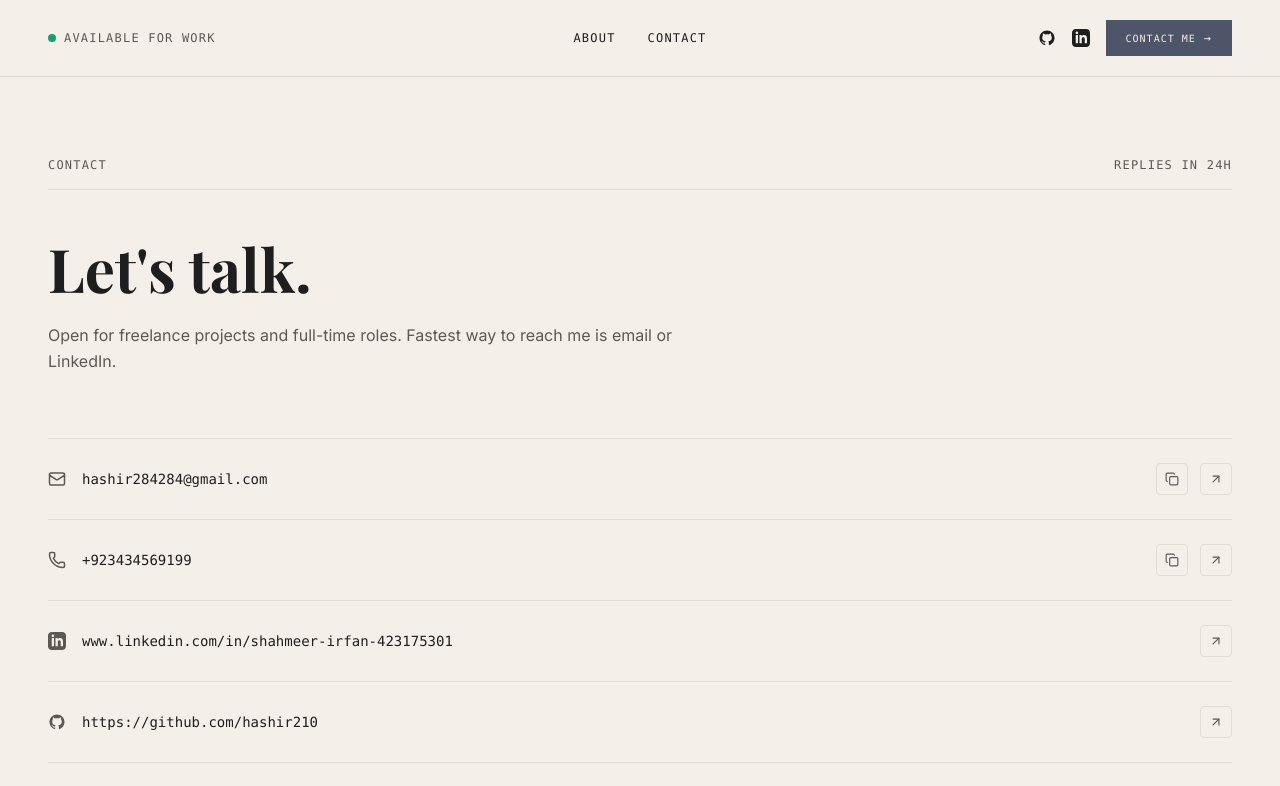
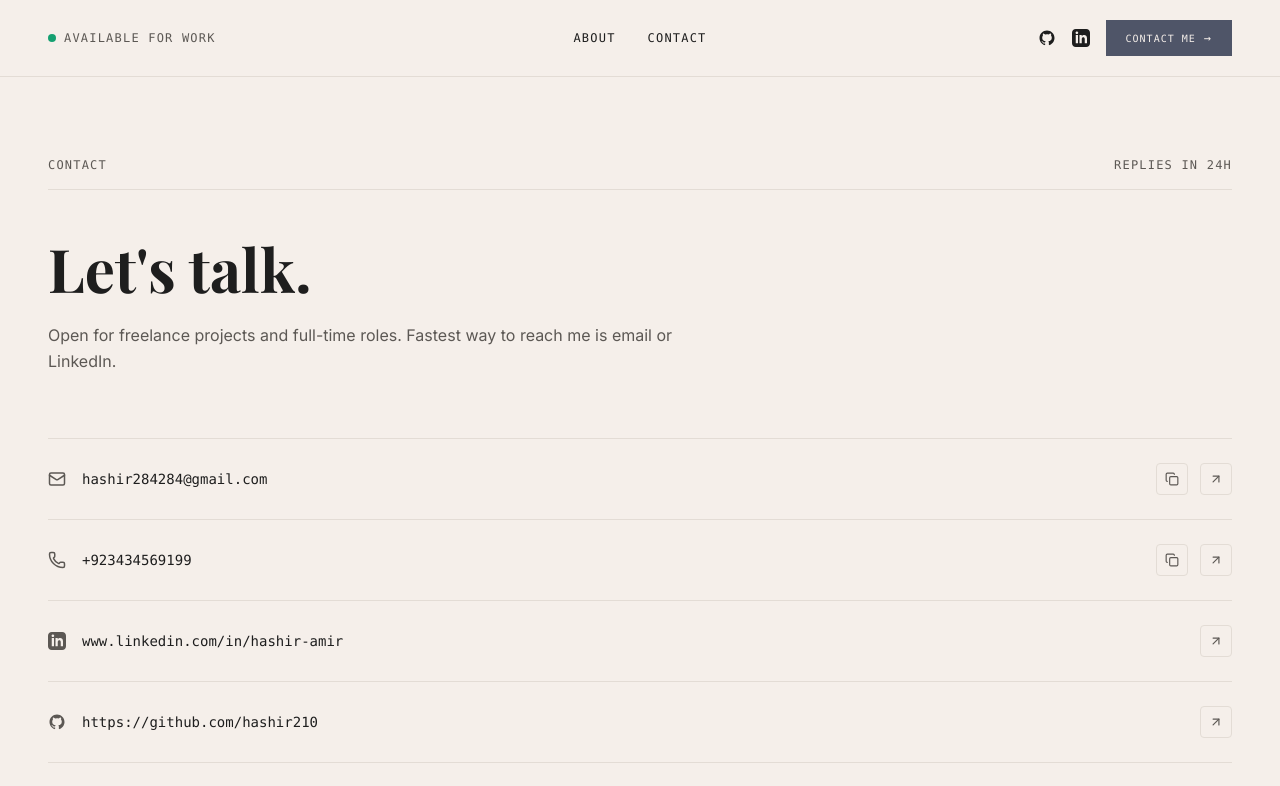
Before and after one commit to hashir210/hashir-portfolio, a Next.js app: page /contact in a window 1280 px wide. Shown: the top 786 px of the page. Built offline with nearby package versions, Linux system fonts and the light colour scheme; a web font is replaced by a local one.

Commit message:
Update LinkedIn URL profile links across all components

```diff
--- a/src/components/Contact.tsx
+++ b/src/components/Contact.tsx
@@ -29,8 +29,8 @@ export default function Contact() {
     },
     {
       label: "LinkedIn",
-      value: "www.linkedin.com/in/shahmeer-irfan-423175301",
-      href: "https://www.linkedin.com/in/shahmeer-irfan-423175301",
+      value: "www.linkedin.com/in/hashir-amir",
+      href: "https://www.linkedin.com/in/hashir-amir/",
       icon: (
         <svg
           className="w-[18px] h-[18px] fill-current"
--- a/src/components/ContactBanner.tsx
+++ b/src/components/ContactBanner.tsx
@@ -74,7 +74,7 @@ export default function ContactBanner() {
           </svg>
         </a>
         <a
-          href="https://linkedin.com/in/shahmeer-irfan-423175301"
+          href="https://www.linkedin.com/in/hashir-amir/"
           target="_blank"
           rel="noopener noreferrer"
           className="p-3 border border-editorial-border hover:bg-editorial-dark/5 text-editorial-dark rounded-sm transition-all flex items-center justify-center"
--- a/src/components/Navbar.tsx
+++ b/src/components/Navbar.tsx
@@ -48,7 +48,7 @@ export default function Navbar() {
           </svg>
         </a>
         <a
-          href="https://linkedin.com/in/shahmeer-irfan-423175301"
+          href="https://www.linkedin.com/in/hashir-amir/"
           target="_blank"
           rel="noopener noreferrer"
           className="text-editorial-dark hover:text-editorial-muted transition-colors"
```
